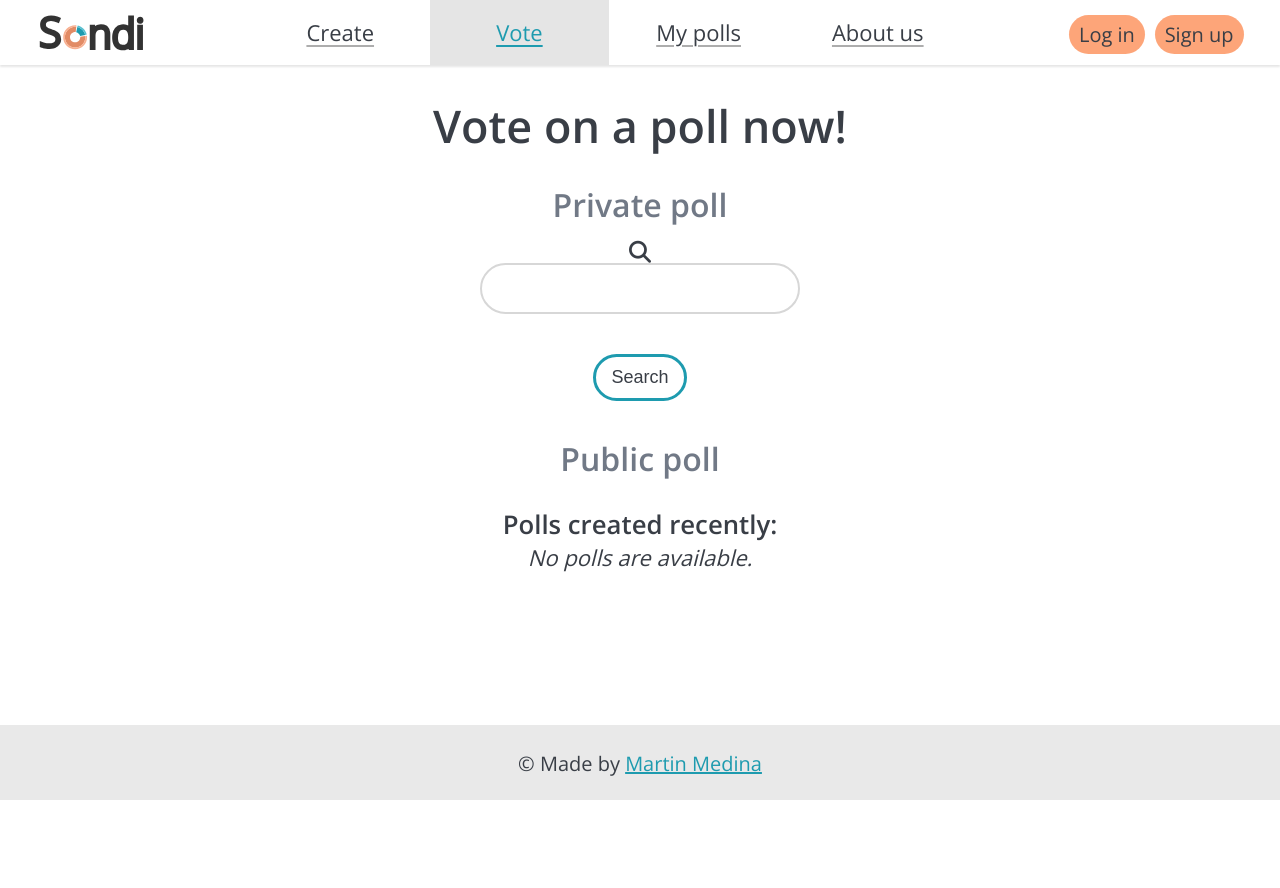
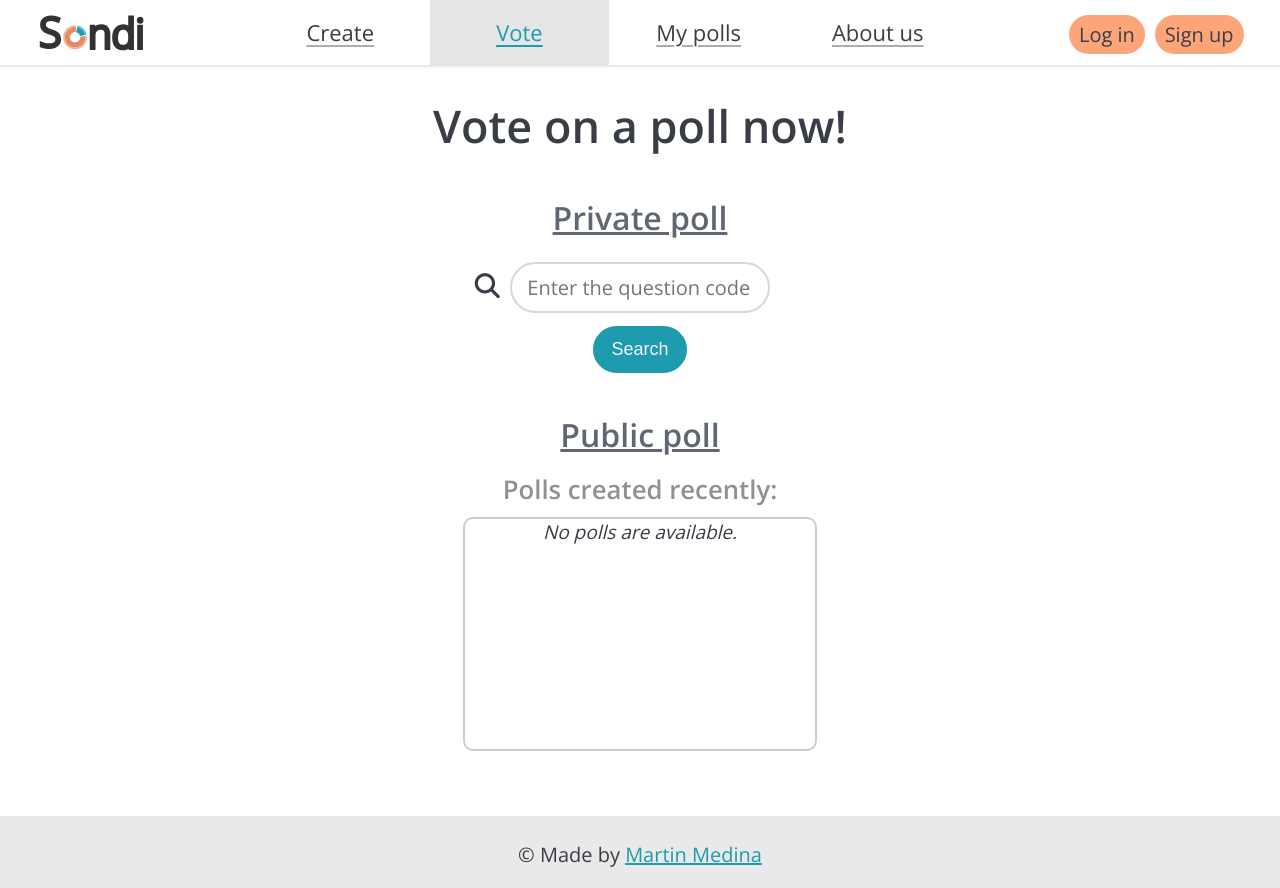
Before and after one commit to medinammartin3/Sondi, a Django app: page /polls/ in a window 1280 px wide. Before the commit the page ends 800 px from the top, so only its background shows below. Run offline with Django 4.2, Linux system fonts and the light colour scheme; data comes from the database, SQL or seed files in the repository; both versions use the stored data as it was after the commit; some libraries are stand-ins or nearby versions.

Commit message:
polls-index HTML and CSS

```diff
--- a/polls/forms.py
+++ b/polls/forms.py
@@ -38,9 +38,26 @@ ChoiceFormSet = forms.modelformset_factory(
 
 
 class CodeForm(forms.Form):
-    question_code = forms.CharField(label=None, max_length=5, required=True)
-    widgets = {
-            'question_code': forms.TextInput(attrs={
-                'placeholder': 'Enter the question code'
-            }),
-        }
+    question_code = forms.CharField(label=None, max_length=5, required=True,
+                                    widget=forms.TextInput(attrs={
+                                        'placeholder': 'Enter the question code'
+                                        }),
+                                    )
+
+
+# class VoteForm(forms.ModelForm):
+#     class Meta:
+#         model = Choice
+#         fields = []
+#         choice = forms.ChoiceField(
+#             choices=[],
+#             widget=forms.RadioSelect
+#         )
+
+#     def __init__(self, *args, **kwargs):
+#         question = kwargs.pop('question', None)
+#         super().__init__(*args, **kwargs)
+
+#         if question:
+#             choices = [(choice.id, choice.choice_text) for choice in question.choice_set.all()]
+#             self.fields['choice'].choices = choices
--- a/polls/static/polls/style.css
+++ b/polls/static/polls/style.css
@@ -9,7 +9,7 @@ h1{
 
 h2{
     font-size: 32px;
-    color: #717986;
+    color: #606772;
     margin-bottom: 15px;
 }
 
@@ -187,38 +187,85 @@ visibility: visible;
 opacity: 0.75;
 }
 
+#polls-index-main h2{
+    margin-top: 40px;
+    text-decoration: underline;
+}
+
 h3{
-    margin-bottom: 0;
+    margin: 0;
+    color: #919191;
+}
+
+#search-form i{
+    font-size: 25px;
+    padding-right: 5px;
+}
+
+#search-form input{
+    width: 260px;
+    margin: 8px 35px 3px 0;
 }
 
 #search-button{
-    margin: 10px;
+    margin: 10px 0 0 0;
+    color: whitesmoke;
+    background-color: #1e9baf;
     border: solid #1e9baf 3px;
 }
 
 #search-button:hover{
-    background-color: #c6f7ff;
+    text-decoration-color: whitesmoke;
+    background-color: #1e9baf;
 }
 
 #public-questions-list{
-    display: flex;
-    justify-content: center;
-    padding-right: 200px;
+    margin: 10px auto 0 auto;
+    padding-top: 0;
+    height: 230px;
+    width: 350px;
+    border: 2px solid #ccc;
+    border-radius: 10px;
+    font-size: 19px;
+    overflow: auto;
+}
+
+#public-questions-list li{
+    margin-top: 0;
+    margin-bottom: 10px;
 }
 
 #public-questions-list p{
-    padding-left: 200px;
     font-style: italic;
 }
 
-#public-questions-list ul li{
-    align-items: center;
+ul li{
     text-align: left;
     color: #393e46;
 }
 
-#public-questions-list ul li::marker{
+ul li::marker{
     color: #fda579;
+}
+
+/* Scrollbar styles */
+::-webkit-scrollbar {
+width: 10px;
+height: 10px;
+}
+
+::-webkit-scrollbar-track {
+border: 1px solid #cacaca;
+border-radius: 10px;
+}
+
+::-webkit-scrollbar-thumb {
+background: #cacaca;
+border-radius: 10px;
+}
+
+::-webkit-scrollbar-thumb:hover {
+background: #b4b4b4;
 }
 
 #public-questions-list a{
--- a/polls/templates/polls/index.html
+++ b/polls/templates/polls/index.html
@@ -16,9 +16,9 @@ class="selected"
     <h1>Vote on a poll now!</h1>
     <h2>Private poll</h2>
     <form method="POST" id="search-form">
-       <span><i class="fa-solid fa-magnifying-glass"></i></span>
+       <i class="fa-solid fa-magnifying-glass"></i>
         {% csrf_token %}
-        {{ form.as_p }}
+        {{ form }}
         <br>
         <button type="submit" id="search-button" class="button">Search</button>
     </form>
@@ -28,7 +28,7 @@ class="selected"
     <!-- TODO: add more options (trending, etc) -->
     <div id="public-questions-list">
         {% if latest_question_list %}
-            <ul id="">
+            <ul>
             {% for question in latest_question_list %}
                 <li><a href="/polls/{{ question.id }}/">{{ question.question_text }}</a></li>
             {% endfor %}
--- a/polls/views.py
+++ b/polls/views.py
@@ -19,7 +19,7 @@ class IndexView(generic.ListView, generic.FormView):
         Return the last five published questions (not including those set to be
         published in the future).
         """
-        return Question.objects.filter(pub_date__lte=timezone.now()).order_by("-pub_date")[:5]
+        return Question.objects.filter(pub_date__lte=timezone.now()).order_by("-pub_date")[:20]
 
     def get_context_data(self, **kwargs):
         context = super().get_context_data(**kwargs)
@@ -34,10 +34,14 @@ class IndexView(generic.ListView, generic.FormView):
         self.form = form
         return super().form_valid(form)
 
-# TODO: create updateView for vote
+
+
+# TODO: implement updateView to vote
 # class VoteView(generic.UpdateView):
-#     model = Question
-#     template_name = "polls/vote.html"
+#     model = Choice
+#     form_class = VoteForm
+#     template_name = 'polls/vote.html'
+
 
 # TODO: Avoid race condition
 def vote(request, question_code):
```
Also changed, not shown: polls/templates/polls/results.html (+22 -18 lines), polls/templates/polls/vote.html (+9 -9 lines), db.sqlite3.
